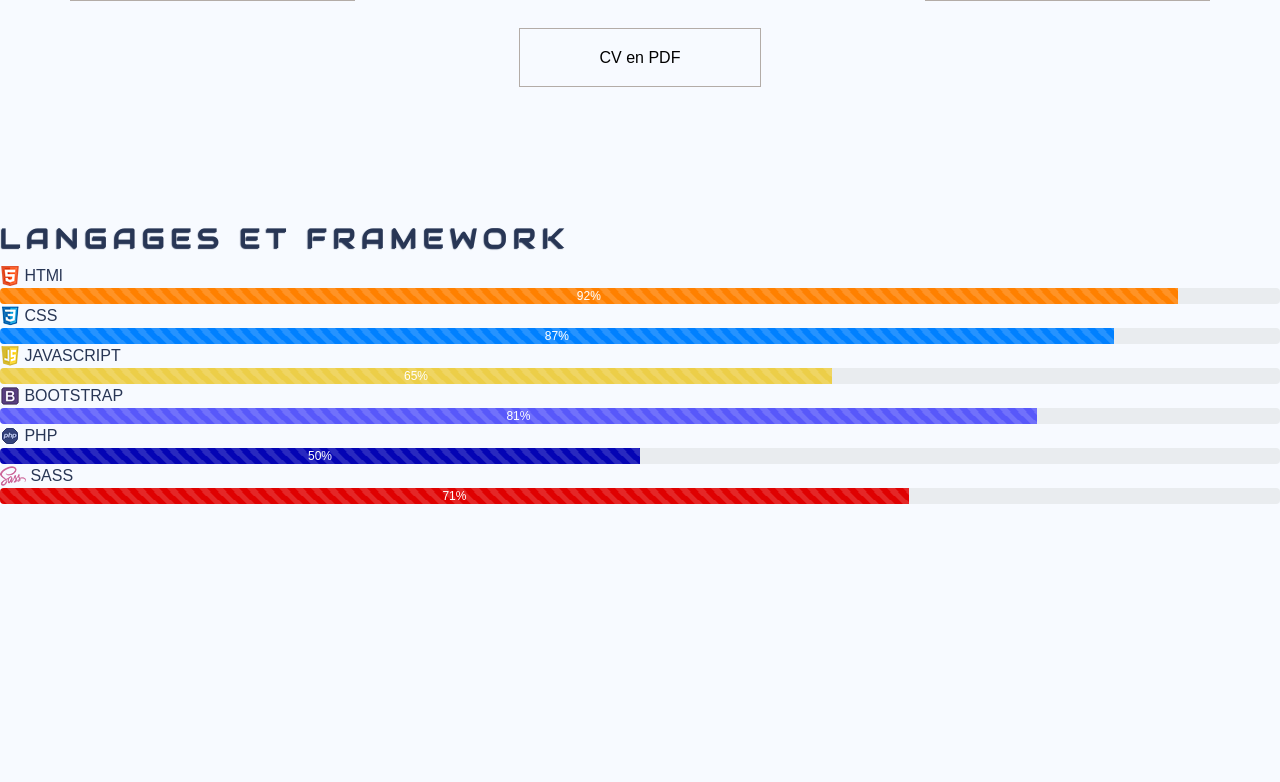
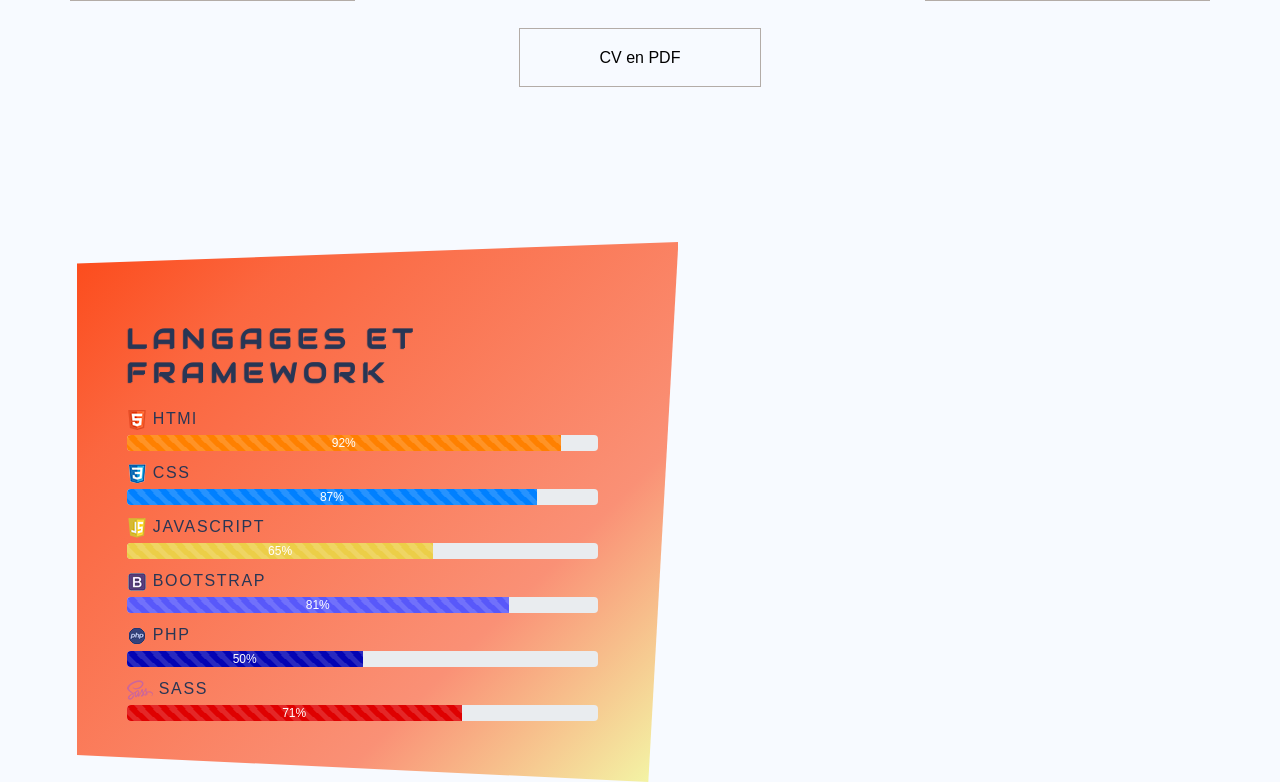
Before and after one commit to HenriBresteau/CurriVitae, a PHP site: page / in a window 1280 px wide. Shown: the part 578-1360 px from the top of the page. Before the commit the page ends 1082 px from the top, so only its background shows below. Run offline with PHP 8.4, Linux system fonts and the light colour scheme; some web fonts are replaced.

Commit message:
style langage, linear gradient + polygon

```diff
--- a/style.css
+++ b/style.css
@@ -111,3 +111,20 @@ header .button:hover a {
     transition: all 0.3s ease-in-out;
     text-decoration: none;
 }
+
+/* Langage */
+#langages {
+    padding: 80px 80px 80px 50px;
+    margin: 20px 0 0 6%;
+    height: 540px;
+    width: 47%;
+    max-width: 640px;
+
+    background: #fc4a1a;
+    background: linear-gradient(135deg,#fc4a1a 0%, rgba(252,74,26,0.84) 20%, rgba(252,74,26,0.6) 70%, #f3f9a7 99%);
+    clip-path: polygon(0 4%, 100% 0, 95% 100%, 0 95%);
+}
+#langages .bar {
+    padding: 10px 0 4px 0;
+    letter-spacing: 0.1em;
+}
```
